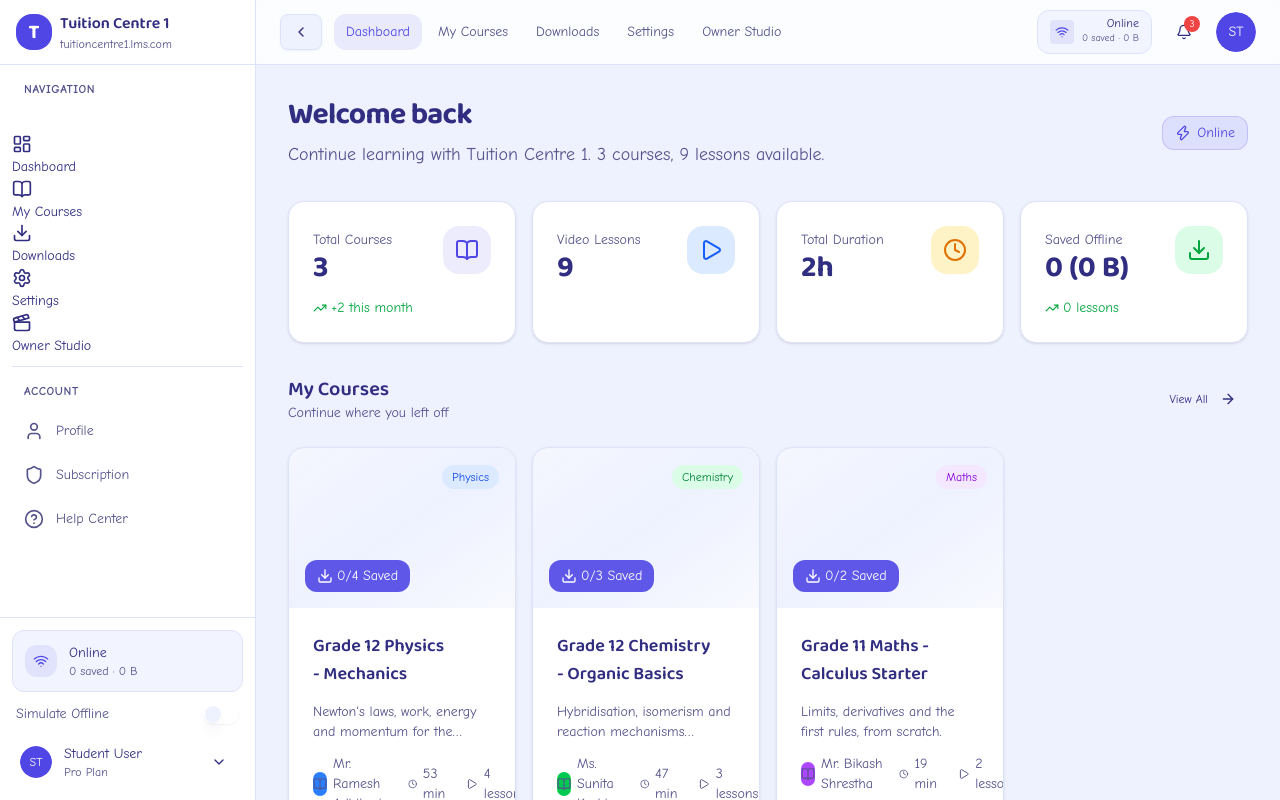
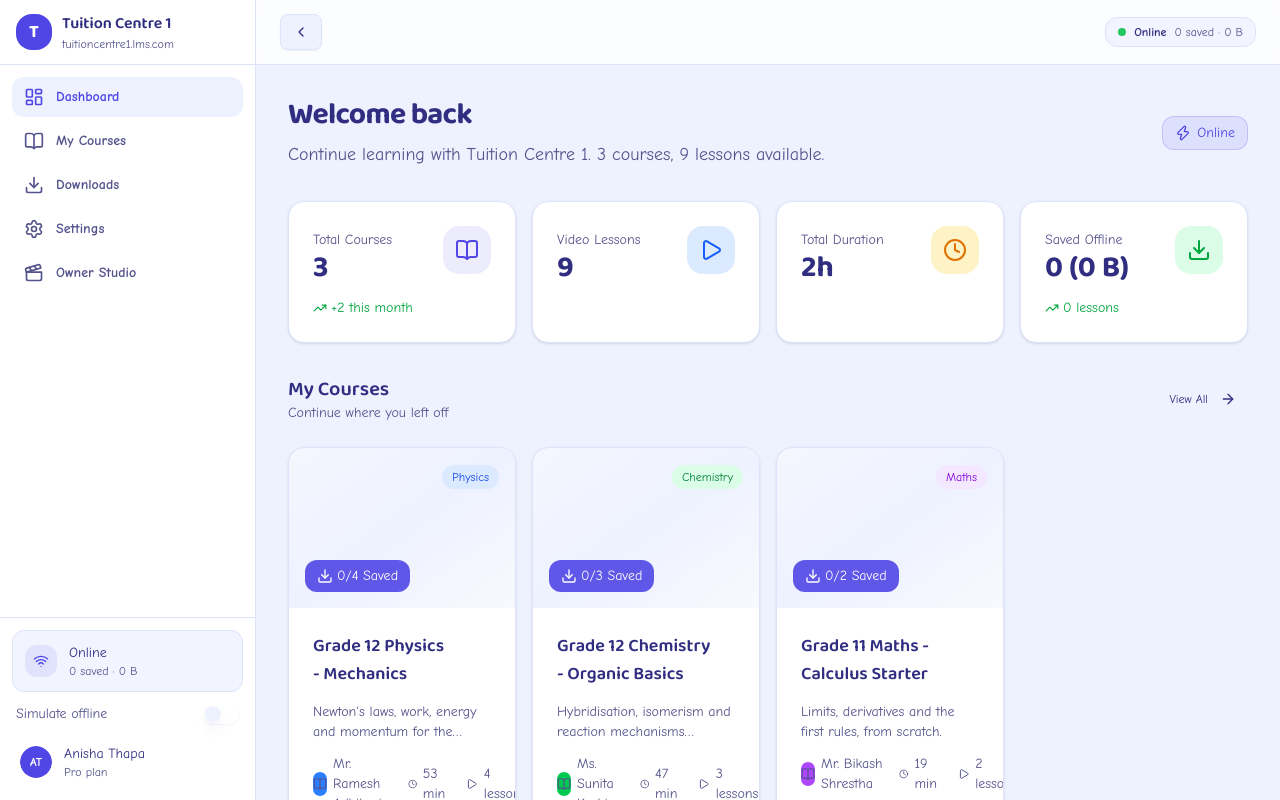
Before and after one commit to shivraj598/LMS_Offline_feature, a React (Vite) app: page / in a window 1280 px wide. Built offline with nearby package versions, Linux system fonts and the light colour scheme.

Commit message:
feat: simplify Layout component by removing unused imports and account navigation

```diff
--- a/src/components/Layout.jsx
+++ b/src/components/Layout.jsx
@@ -1,15 +1,7 @@
 import { useState } from 'react'
-import { Outlet, NavLink, useLocation } from 'react-router-dom'
+import { Outlet, NavLink } from 'react-router-dom'
 import { Button } from '@/components/ui/button'
 import { Avatar, AvatarFallback } from '@/components/ui/avatar'
-import {
-  DropdownMenu,
-  DropdownMenuTrigger,
-  DropdownMenuContent,
-  DropdownMenuItem,
-  DropdownMenuSeparator,
-  DropdownMenuLabel,
-} from '@/components/ui/dropdown-menu'
 import { Switch } from '@/components/ui/switch'
 import { Label } from '@/components/ui/label'
 import { Separator } from '@/components/ui/separator'
@@ -21,15 +13,9 @@ import {
   Download,
   Settings,
   ChevronLeft,
-  User,
-  LogOut,
   Wifi,
   WifiOff,
   Menu,
-  Bell,
-  Shield,
-  HelpCircle,
-  ChevronDown,
   Clapperboard,
 } from 'lucide-react'
 import { useApp } from '@/state/AppContext'
@@ -46,62 +32,42 @@ const navigation = [
   { name: 'Owner Studio', href: '/owner', icon: Clapperboard },
 ]
 
-const accountNav = [
-  { name: 'Profile', icon: User },
-  { name: 'Subscription', icon: Shield },
-  { name: 'Help Center', icon: HelpCircle },
-]
+const student = { name: 'Anisha Thapa', initials: 'AT' }
 
-function NavItem({ item, collapsed, onNavigate, badge }) {
+function NavItem({ item, onNavigate, badge }) {
   return (
-    <TooltipProvider delayDuration={0}>
-      <Tooltip>
-        <TooltipTrigger asChild>
     <NavLink
       to={item.href}
       onClick={onNavigate}
       className={({ isActive }) =>
         cn(
-                'flex items-center gap-3 rounded-lg px-3 py-2.5 text-sm font-medium transition-all duration-200 cursor-pointer',
+          'flex items-center gap-3 rounded-lg px-3 py-2.5 text-sm font-semibold transition-colors duration-200 cursor-pointer',
           isActive
-                  ? 'bg-primary/10 text-primary'
+            ? 'bg-primary-light text-primary'
             : 'text-foreground-muted hover:bg-surface-hover hover:text-foreground',
-                collapsed && 'justify-center px-2',
         )
       }
     >
       <item.icon className="h-5 w-5 shrink-0" aria-hidden="true" />
-            <span className={cn('truncate', collapsed && 'hidden')}>{item.name}</span>
+      <span className="truncate">{item.name}</span>
       {badge > 0 && (
         <Badge className="ml-auto h-5 min-w-5 px-1.5 text-xs bg-primary text-primary-foreground">
           {badge}
         </Badge>
       )}
     </NavLink>
-        </TooltipTrigger>
-        {collapsed && (
-          <TooltipContent side="right">
-            <p>{item.name}</p>
-          </TooltipContent>
-        )}
-      </Tooltip>
-    </TooltipProvider>
   )
 }
 
 export function AppLayout() {
   const [collapsed, setCollapsed] = useState(false)
   const [mobileOpen, setMobileOpen] = useState(false)
-  const location = useLocation()
   const { tenant, downloads, offline, simulateOffline, setSimulatedOffline } = useApp()
-
-  const isActive = (href) =>
-    href === '/' ? location.pathname === '/' : location.pathname.startsWith(href)
 
   const sidebarBody = (onNavigate) => (
     <div className="flex h-full flex-col">
-      <div className="flex h-16 shrink-0 items-center gap-2 px-4">
-        <div className="flex h-9 w-9 shrink-0 items-center justify-center rounded-xl bg-primary text-primary-foreground font-heading font-bold text-xl">
+      <div className="flex h-16 shrink-0 items-center gap-2.5 px-4">
+        <div className="flex h-9 w-9 shrink-0 items-center justify-center rounded-xl bg-primary font-heading text-lg font-bold text-primary-foreground">
           {tenant.name.charAt(0)}
         </div>
         <div className={cn('flex-1 min-w-0', collapsed && 'hidden')}>
@@ -112,61 +78,35 @@ export function AppLayout() {
 
       <Separator />
 
-      <nav className="flex-1 overflow-y-auto p-3 space-y-1">
-        <p className={cn('px-3 pt-1 pb-2 text-xs font-semibold text-foreground-muted uppercase tracking-wider', collapsed && 'hidden')}>
-          Navigation
-        </p>
+      <nav className="flex-1 overflow-y-auto p-3 space-y-1" aria-label="Main">
         {navigation.map((item) => (
           <NavItem
             key={item.name}
             item={item}
-            collapsed={collapsed}
             onNavigate={onNavigate}
             badge={item.name === 'Downloads' ? downloads.downloadedCount : 0}
           />
         ))}
-
-        <div className="py-2">
-          <Separator />
-        </div>
-
-        <p className={cn('px-3 pt-1 pb-2 text-xs font-semibold text-foreground-muted uppercase tracking-wider', collapsed && 'hidden')}>
-          Account
-        </p>
-        {accountNav.map((item) => (
-          <button
-            key={item.name}
-            type="button"
-            className={cn(
-              'w-full flex items-center gap-3 rounded-lg px-3 py-2.5 text-sm font-medium text-foreground-muted hover:bg-surface-hover hover:text-foreground transition-all duration-200 cursor-pointer',
-              collapsed && 'justify-center px-2',
-            )}
-          >
-            <item.icon className="h-5 w-5 shrink-0" aria-hidden="true" />
-            <span className={cn('truncate', collapsed && 'hidden')}>{item.name}</span>
-          </button>
-        ))}
       </nav>
 
-      <div className="p-3 space-y-3 border-t border-border">
+      <div className="space-y-3 border-t border-border p-3">
         <div className={cn(collapsed && 'hidden')}>
-          <div className="flex items-center gap-3 p-3 rounded-lg bg-surface-hover border border-border">
+          <div className="flex items-center gap-3 rounded-lg border border-border bg-surface-hover p-3">
             <div className="flex h-8 w-8 shrink-0 items-center justify-center rounded-lg bg-primary/10 text-primary">
               {offline ? <WifiOff className="h-4 w-4" /> : <Wifi className="h-4 w-4" />}
             </div>
-            <div className="flex-1 min-w-0">
+            <div className="min-w-0 flex-1">
               <p className="text-sm font-medium text-foreground">
-                {offline ? 'Offline Mode' : 'Online'}
+                {offline ? 'Offline mode' : 'Online'}
               </p>
-              <p className="text-xs text-foreground-muted truncate">
+              <p className="truncate text-xs text-foreground-muted">
                 {downloads.downloadedCount} saved · {formatBytes(downloads.downloadedBytes)}
               </p>
             </div>
           </div>
-        </div>
-        <div className={cn('flex items-center justify-between px-1', collapsed && 'hidden')}>
-          <Label className="text-sm font-medium text-foreground-muted cursor-pointer">
-            Simulate Offline
+          <div className="mt-3 flex items-center justify-between px-1">
+            <Label className="cursor-pointer text-sm font-medium text-foreground-muted">
+              Simulate offline
             </Label>
             <Switch
               checked={simulateOffline}
@@ -174,42 +114,17 @@ export function AppLayout() {
               aria-label="Simulate offline mode"
             />
           </div>
+        </div>
+
         <div className={cn('flex items-center gap-3 p-2', collapsed && 'justify-center px-0')}>
           <Avatar className="h-8 w-8">
-            <AvatarFallback className="text-xs font-medium bg-primary text-primary-foreground">
-              ST
+            <AvatarFallback className="bg-primary text-xs font-semibold text-primary-foreground">
+              {student.initials}
             </AvatarFallback>
           </Avatar>
-          <div className={cn('flex-1 min-w-0', collapsed && 'hidden')}>
-            <p className="text-sm font-medium text-foreground truncate">Student User</p>
-            <p className="text-xs text-foreground-muted truncate">{tenant.plan} Plan</p>
-          </div>
-          <div className={cn(collapsed && 'hidden')}>
-            <DropdownMenu>
-              <DropdownMenuTrigger asChild>
-                <Button variant="ghost" size="icon" className="h-8 w-8">
-                  <ChevronDown className="h-4 w-4" />
-                  <span className="sr-only">User menu</span>
-                </Button>
-              </DropdownMenuTrigger>
-              <DropdownMenuContent align="end" className="w-48">
-                <DropdownMenuLabel>Account</DropdownMenuLabel>
-                <DropdownMenuSeparator />
-                <DropdownMenuItem className="flex items-center gap-2">
-                  <User className="h-4 w-4" />
-                  Profile
-                </DropdownMenuItem>
-                <DropdownMenuItem className="flex items-center gap-2">
-                  <Shield className="h-4 w-4" />
-                  Subscription
-                </DropdownMenuItem>
-                <DropdownMenuSeparator />
-                <DropdownMenuItem className="flex items-center gap-2 text-destructive focus:text-destructive">
-                  <LogOut className="h-4 w-4" />
-                  Sign out
-                </DropdownMenuItem>
-              </DropdownMenuContent>
-            </DropdownMenu>
+          <div className={cn('min-w-0 flex-1', collapsed && 'hidden')}>
+            <p className="truncate text-sm font-medium text-foreground">{student.name}</p>
+            <p className="truncate text-xs text-foreground-muted">{tenant.plan} plan</p>
           </div>
         </div>
       </div>
@@ -218,24 +133,29 @@ export function AppLayout() {
 
   return (
     <TooltipProvider>
-      <div className="app-shell flex h-screen bg-background">
+      <div className="app-shell flex h-dvh bg-background">
         {/* Desktop sidebar */}
         <aside
           className={cn(
-            'hidden lg:flex flex-col shrink-0 border-r border-border bg-surface transition-all duration-300 ease-in-out h-full',
+            'hidden shrink-0 flex-col border-r border-border bg-surface transition-[width] duration-300 ease-in-out lg:flex h-full',
             collapsed ? 'w-20' : 'w-64',
           )}
         >
           {sidebarBody(undefined)}
         </aside>
 
-        <div className="flex flex-col flex-1 min-w-0">
+        <div className="flex min-w-0 flex-1 flex-col">
           <header className="topbar">
-            <div className="flex h-16 items-center justify-between px-4 sm:px-6 gap-3">
+            <div className="flex h-16 items-center justify-between gap-3 px-4 sm:px-6">
               <div className="flex items-center gap-3">
                 <Sheet open={mobileOpen} onOpenChange={setMobileOpen}>
                   <SheetTrigger asChild>
-                    <Button variant="ghost" size="icon" className="lg:hidden h-10 w-10" aria-label="Open menu">
+                    <Button
+                      variant="ghost"
+                      size="icon"
+                      className="h-10 w-10 lg:hidden"
+                      aria-label="Open menu"
+                    >
                       <Menu className="h-5 w-5" />
                     </Button>
                   </SheetTrigger>
@@ -248,78 +168,50 @@ export function AppLayout() {
                   variant="outline"
                   size="sm"
                   onClick={() => setCollapsed(!collapsed)}
-                  className="hidden lg:inline-flex h-9 px-3"
+                  className="hidden h-9 px-3 lg:inline-flex"
+                  aria-label={collapsed ? 'Expand sidebar' : 'Collapse sidebar'}
                 >
-                  <ChevronLeft className={cn('h-4 w-4 transition-transform', collapsed && 'rotate-180')} />
+                  <ChevronLeft
+                    className={cn('h-4 w-4 transition-transform', collapsed && 'rotate-180')}
+                  />
                 </Button>
-
-                <nav className="hidden md:flex items-center gap-1 text-sm">
-                  {navigation.map((item) => (
-                    <NavLink
-                      key={item.name}
-                      to={item.href}
-                      className={() =>
-                        cn(
-                          'px-3 py-2 rounded-lg transition-colors inline-flex items-center gap-1.5',
-                          isActive(item.href)
-                            ? 'text-primary font-medium bg-primary/10'
-                            : 'text-foreground-muted hover:text-foreground hover:bg-surface-hover',
-                        )
-                      }
-                    >
-                      {item.name}
-                      {item.name === 'Downloads' && downloads.downloadedCount > 0 && (
-                        <Badge className="h-5 min-w-5 px-1.5 text-xs bg-primary text-primary-foreground">
-                          {downloads.downloadedCount}
-                        </Badge>
-                      )}
-                    </NavLink>
-                  ))}
-                </nav>
               </div>
 
-              <div className="flex items-center gap-2 lg:gap-3">
-                <div className="hidden sm:flex items-center gap-2 px-3 py-1.5 rounded-lg bg-surface-hover border border-border">
-                  <div className="flex h-6 w-6 shrink-0 items-center justify-center rounded bg-primary/10 text-primary">
-                    {offline ? <WifiOff className="h-3.5 w-3.5" /> : <Wifi className="h-3.5 w-3.5" />}
-                  </div>
-                  <div className="text-right">
-                    <p className="text-xs font-medium text-foreground leading-none">
-                      {offline ? 'Offline' : 'Online'}
-                    </p>
-                    <p className="text-[10px] text-foreground-muted mt-0.5">
-                      {downloads.downloadedCount} saved · {formatBytes(downloads.downloadedBytes)}
-                    </p>
-                  </div>
-                </div>
-
-                <TooltipProvider delayDuration={0}>
+              <div className="flex items-center gap-3">
                 <Tooltip>
                   <TooltipTrigger asChild>
-                      <Button variant="ghost" size="icon" className="relative h-10 w-10 cursor-pointer" aria-label="Notifications">
-                        <Bell className="h-5 w-5" />
-                        <span className="absolute top-1 right-1 flex h-4 w-4 items-center justify-center rounded-full bg-destructive text-[10px] font-medium text-destructive-foreground">
-                          3
+                    <div
+                      className={cn(
+                        'flex items-center gap-2 rounded-lg border border-border bg-surface-hover px-3 py-1.5',
+                        offline && 'border-warning/40 bg-warning-light',
+                      )}
+                    >
+                      <span
+                        className={cn(
+                          'h-2 w-2 rounded-full',
+                          offline ? 'bg-warning' : 'bg-accent',
+                        )}
+                        aria-hidden="true"
+                      />
+                      <span className="text-xs font-semibold text-foreground">
+                        {offline ? 'Offline' : 'Online'}
                       </span>
-                      </Button>
+                      <span className="hidden text-xs text-foreground-muted sm:inline">
+                        {downloads.downloadedCount} saved ·{' '}
+                        {formatBytes(downloads.downloadedBytes)}
+                      </span>
+                    </div>
                   </TooltipTrigger>
                   <TooltipContent side="bottom" align="end">
-                      <p className="text-sm font-medium">3 new notifications</p>
+                    <p>Offline lessons stay playable with no internet</p>
                   </TooltipContent>
                 </Tooltip>
-                </TooltipProvider>
-
-                <Avatar className="h-10 w-10 cursor-pointer">
-                  <AvatarFallback className="text-sm font-medium bg-primary text-primary-foreground">
-                    ST
-                  </AvatarFallback>
-                </Avatar>
               </div>
             </div>
           </header>
 
           <main className="flex-1 overflow-y-auto">
-            <div className="max-w-7xl mx-auto px-4 sm:px-6 lg:px-8 py-6 sm:py-8">
+            <div className="mx-auto max-w-7xl px-4 py-6 sm:px-6 sm:py-8 lg:px-8">
               <Outlet />
             </div>
           </main>
```
Lines whose indentation alone changed are shown as unchanged.
